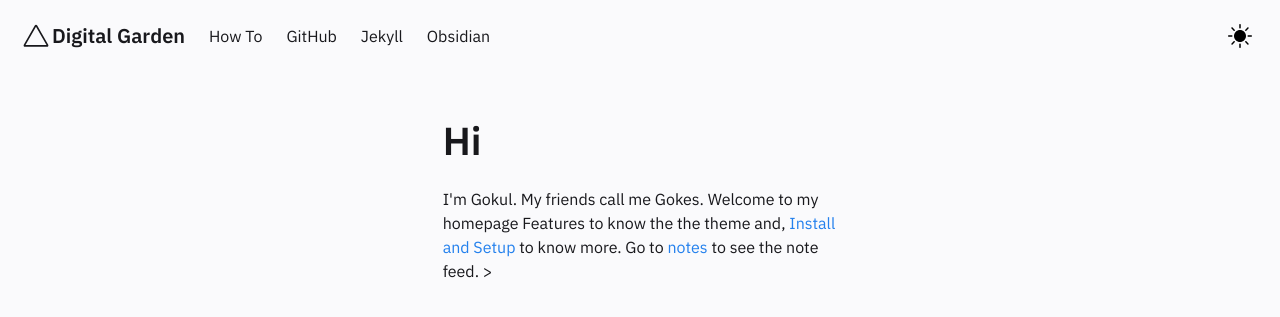
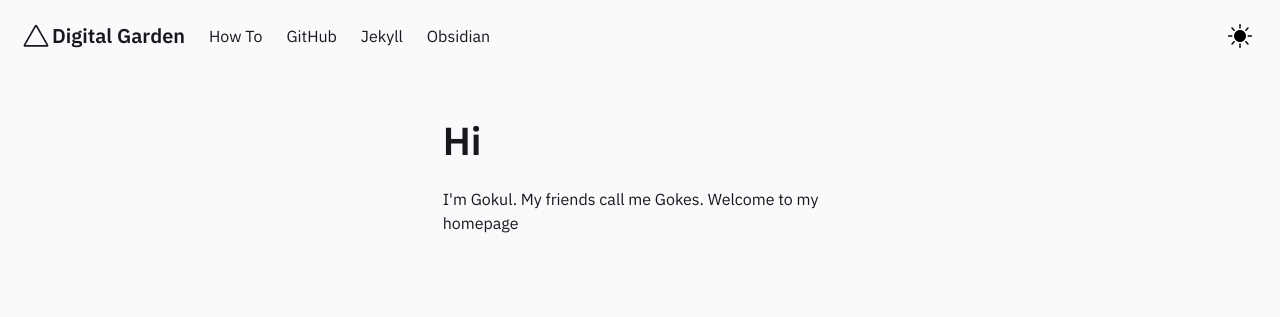
Before and after one commit to gokulsn42/gokulsn42.github.io, a Jekyll site: the page built from pages/index.md, in a window 1280 px wide. Shown: the top 317 px of the page. Built offline with Jekyll 4.4.1, drawn with Linux system fonts in a browser that asks for light colours.

Commit message:
Update Homepage.html

```diff
--- a/_includes/Homepage.html
+++ b/_includes/Homepage.html
@@ -5,8 +5,7 @@
     <p>
         I'm Gokul.
         My friends call me Gokes. Welcome to my homepage
-        <!Check out <a href="../posts/how-to">Features </a> to know the the theme and, <a href="../posts/how-to"> Install and Setup </a> to know more.
-        Go to <a href="../notes"> notes </a> to see the note feed. >
+
     </p>
 
     </div>
```
